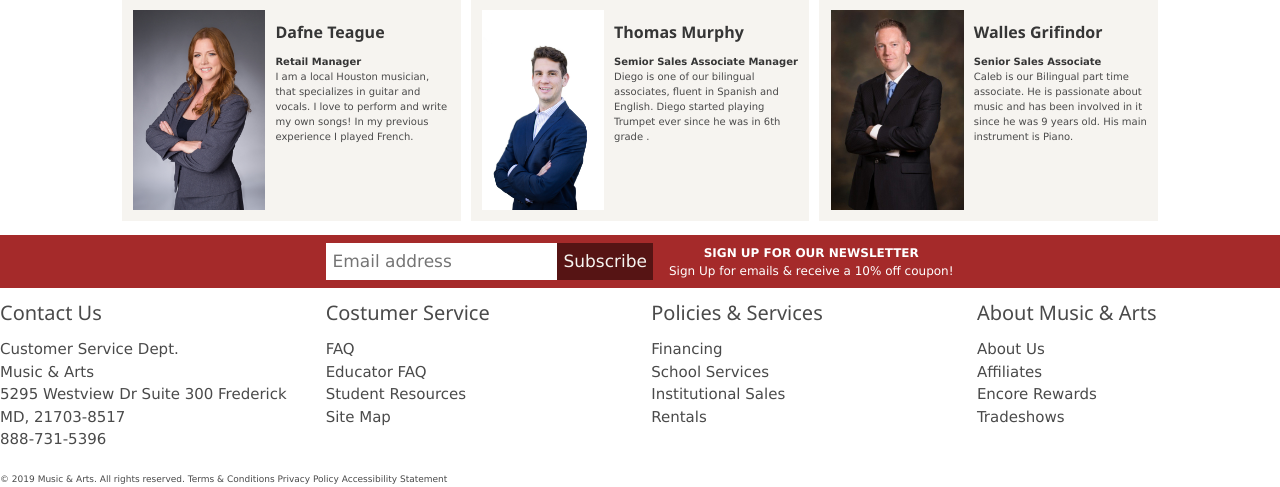
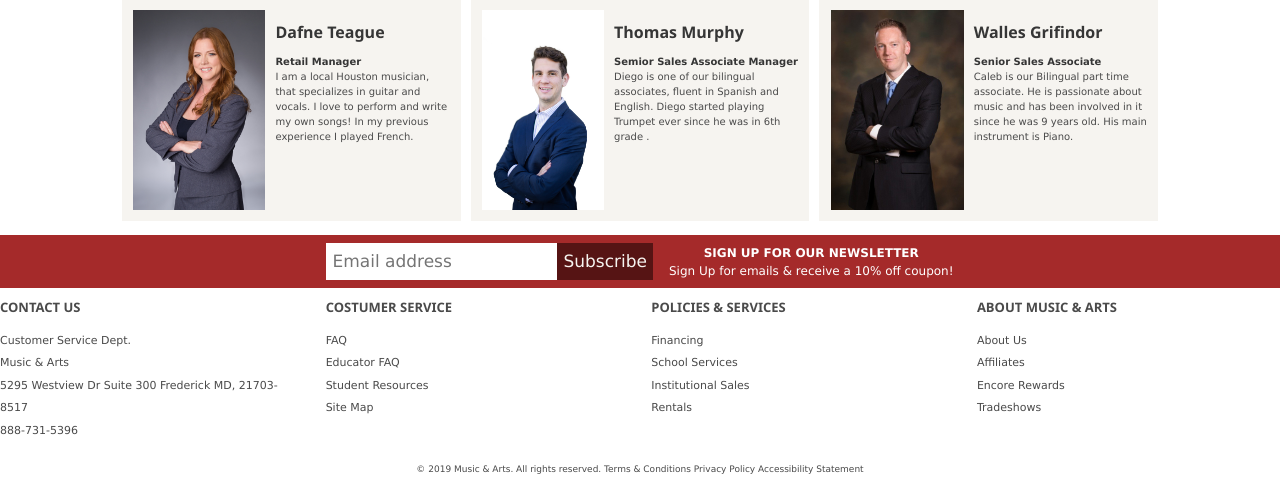
Before and after one commit to Aaron033/porfolio, a PHP site: page /html/music.html in a window 1280 px wide. Shown: the part 483-970 px from the top of the page. Run offline with PHP 8.4, Linux system fonts and the light colour scheme; some libraries are stand-ins or nearby versions.

Commit message:
links fixed

```diff
--- a/css/music.css
+++ b/css/music.css
@@ -136,6 +136,15 @@ color: #FFFF;
 	  font-size: 12px;
 
   }
+  footer .columns h4{
+	  font-size: 13px;
+
+font-weight: bold;
+text-transform: uppercase;
+}
+  footer .columns a {
+	  font-size: 11px;
+  }
 
 @media screen and (max-width: 768px) {
 	.columna {
@@ -151,4 +160,5 @@ text-align: center;
 }
 .legal {
 	font-size: 9px;
+	text-align: center;
 }
```
